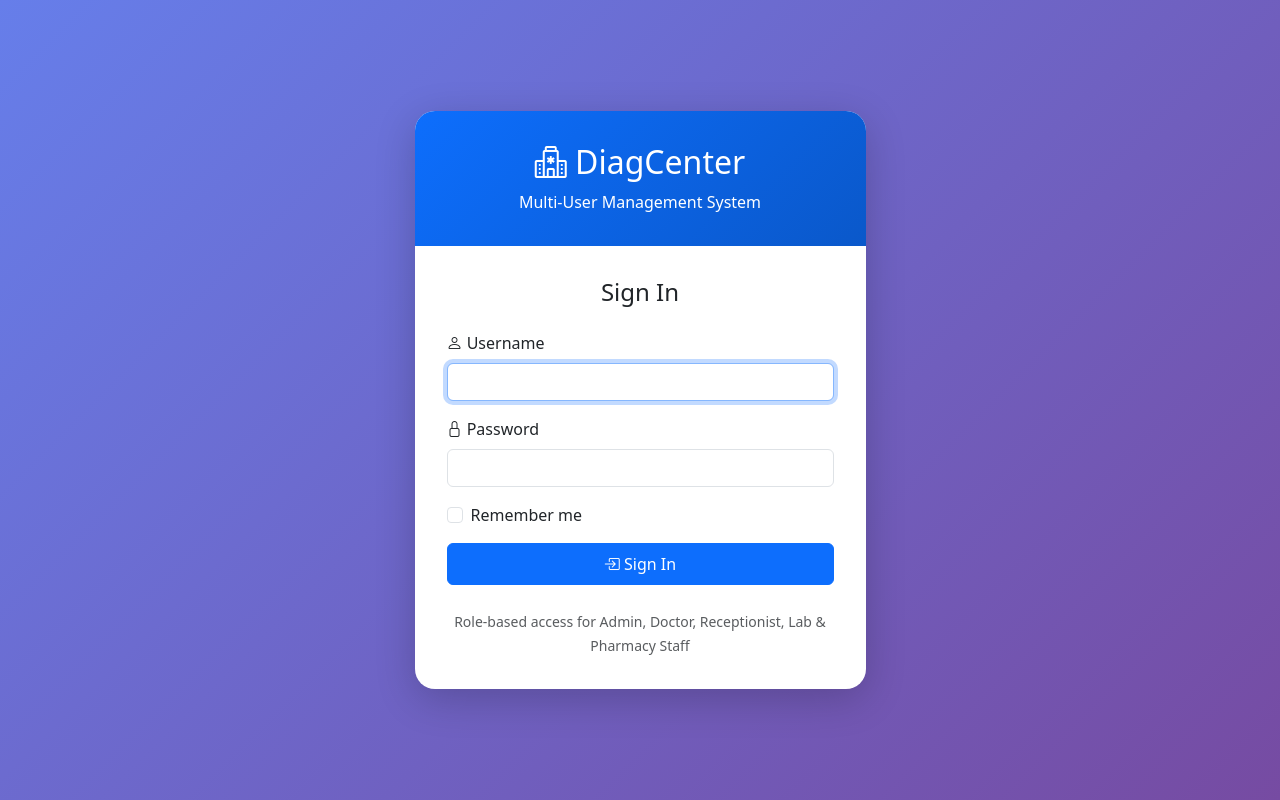
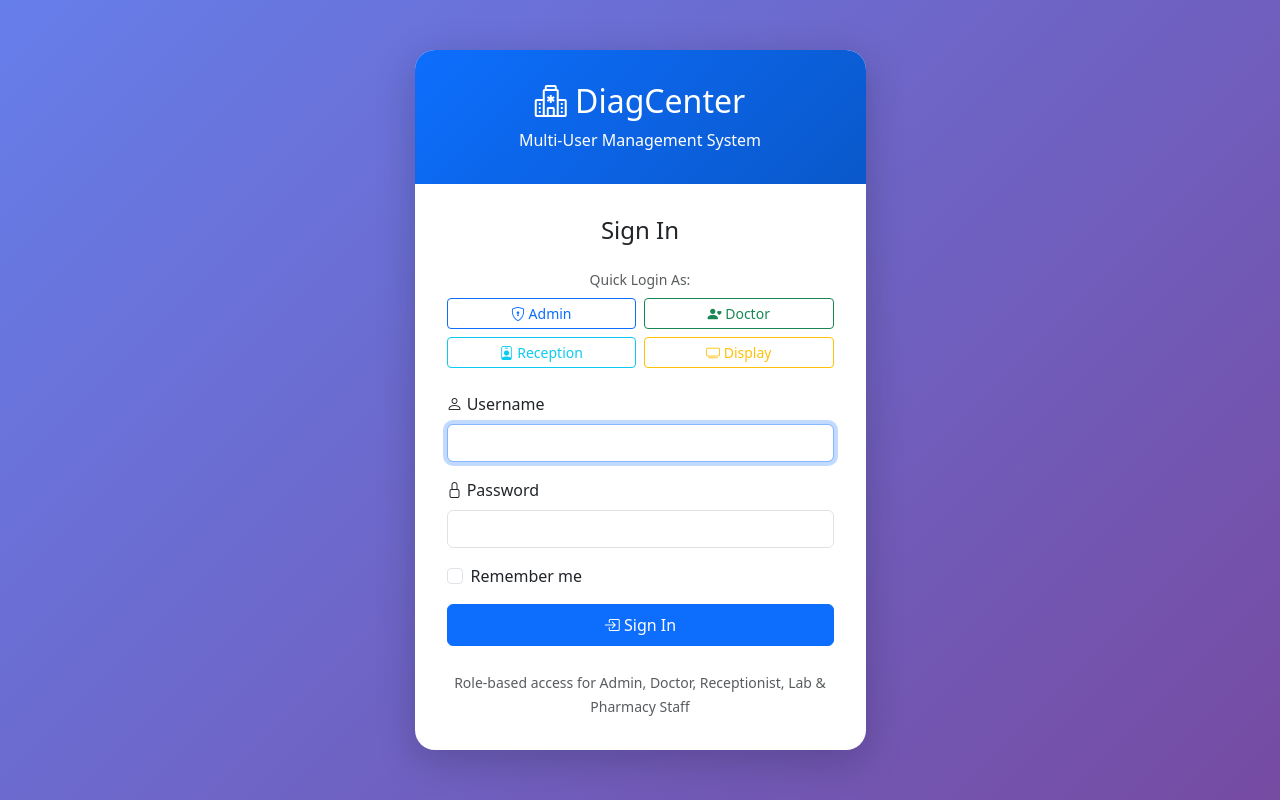
Before and after one commit to jhihihggggg/hosp, a Django app: page /login/ in a window 1280 px wide. Run offline with Django 5.2, Linux system fonts and the light colour scheme.

Commit message:
Add quick login buttons for Admin, Doctor, Receptionist, and Display roles

```diff
--- a/templates/accounts/login.html
+++ b/templates/accounts/login.html
@@ -52,7 +52,34 @@
                         {% endfor %}
                         {% endif %}
 
-                        <form method="post">
+                        <!-- Quick Access Buttons -->
+                        <div class="mb-4">
+                            <p class="text-center mb-2 small text-muted">Quick Login As:</p>
+                            <div class="row g-2">
+                                <div class="col-6">
+                                    <button type="button" class="btn btn-outline-primary btn-sm w-100" onclick="fillLogin('admin', 'Admin@123')">
+                                        <i class="bi bi-shield-lock"></i> Admin
+                                    </button>
+                                </div>
+                                <div class="col-6">
+                                    <button type="button" class="btn btn-outline-success btn-sm w-100" onclick="fillLogin('dr.shakeb.sultana', 'Doctor@123')">
+                                        <i class="bi bi-person-heart"></i> Doctor
+                                    </button>
+                                </div>
+                                <div class="col-6">
+                                    <button type="button" class="btn btn-outline-info btn-sm w-100" onclick="fillLogin('reception1', 'Reception@123')">
+                                        <i class="bi bi-person-badge"></i> Reception
+                                    </button>
+                                </div>
+                                <div class="col-6">
+                                    <button type="button" class="btn btn-outline-warning btn-sm w-100" onclick="fillLogin('display1', 'Display@123')">
+                                        <i class="bi bi-tv"></i> Display
+                                    </button>
+                                </div>
+                            </div>
+                        </div>
+
+                        <form method="post" id="loginForm">
                             {% csrf_token %}
                             <div class="mb-3">
                                 <label for="username" class="form-label">
@@ -87,5 +114,12 @@
     </div>
 
     <script src="https://cdn.jsdelivr.net/npm/bootstrap@5.3.0/dist/js/bootstrap.bundle.min.js"></script>
+    <script>
+        function fillLogin(username, password) {
+            document.getElementById('username').value = username;
+            document.getElementById('password').value = password;
+            document.getElementById('username').focus();
+        }
+    </script>
 </body>
 </html>
```
